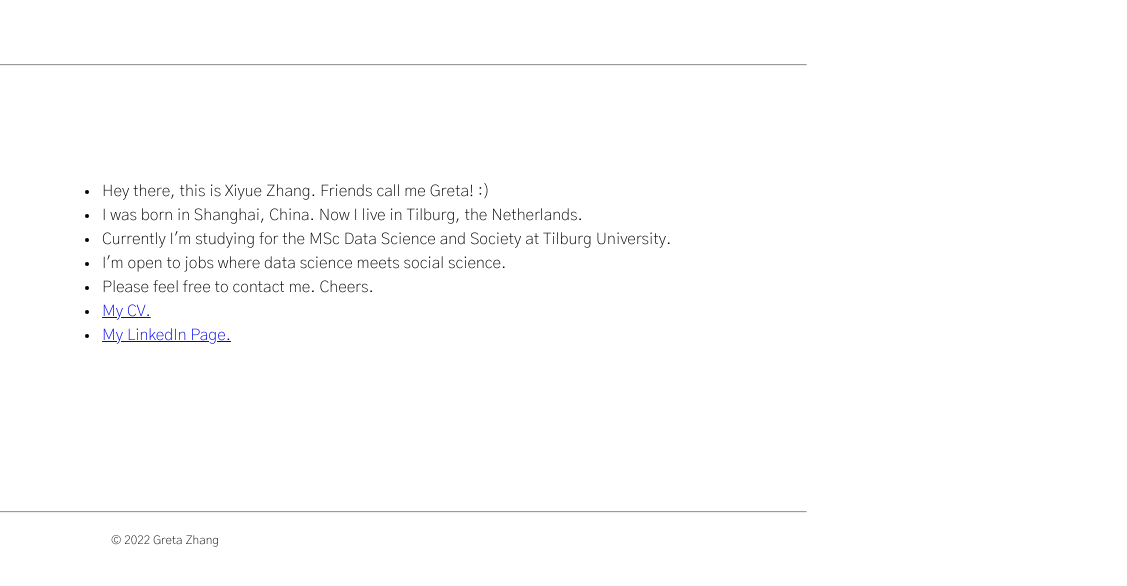
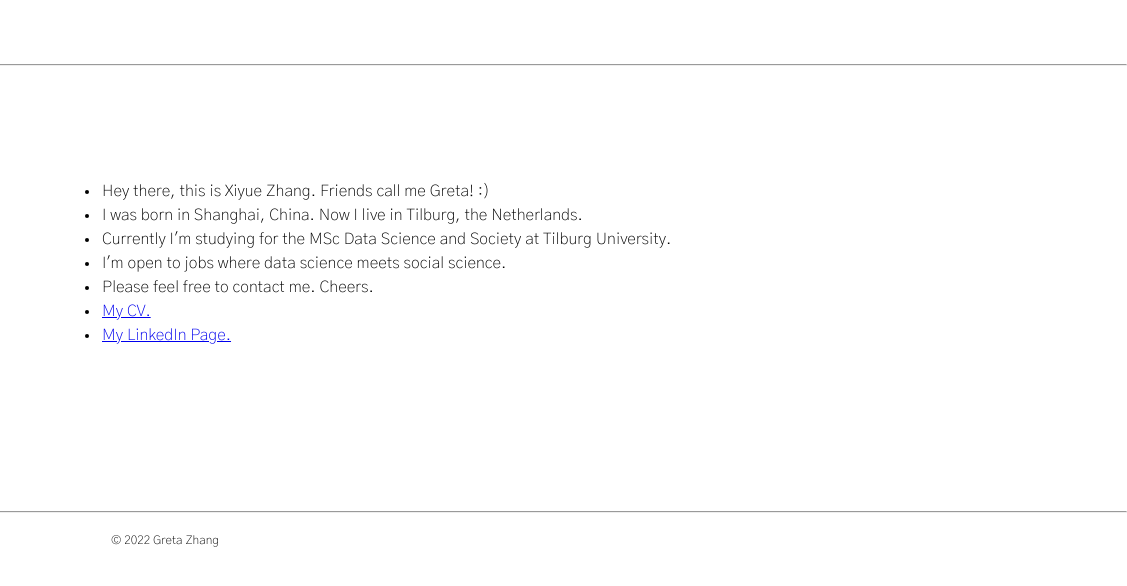
Before and after one commit to thisIsGreta/selfintro, a plain HTML site: page index.html in a window 1280 px wide. Shown: the full height of the page, 475-1602 px from the left, 1127 px wide, since content can reach past the window. Drawn offline with Linux system fonts and the light colour scheme.

Commit message:
changed the width of hr

```diff
--- a/styles.css
+++ b/styles.css
@@ -4,7 +4,7 @@ body {
 
 hr{
   margin: 5% 0 1px 0;
-  width: 100%
+  width: 125%
    }
 
 .footerline {
```
